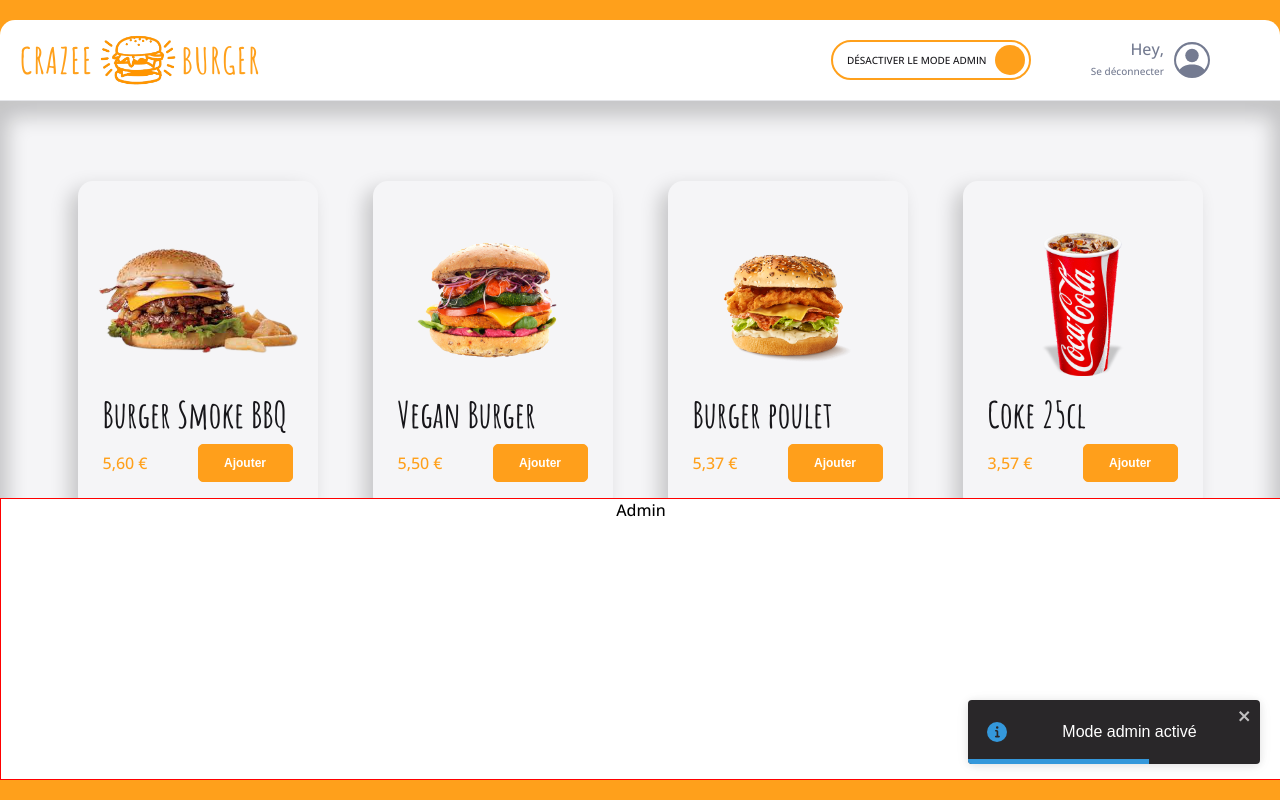
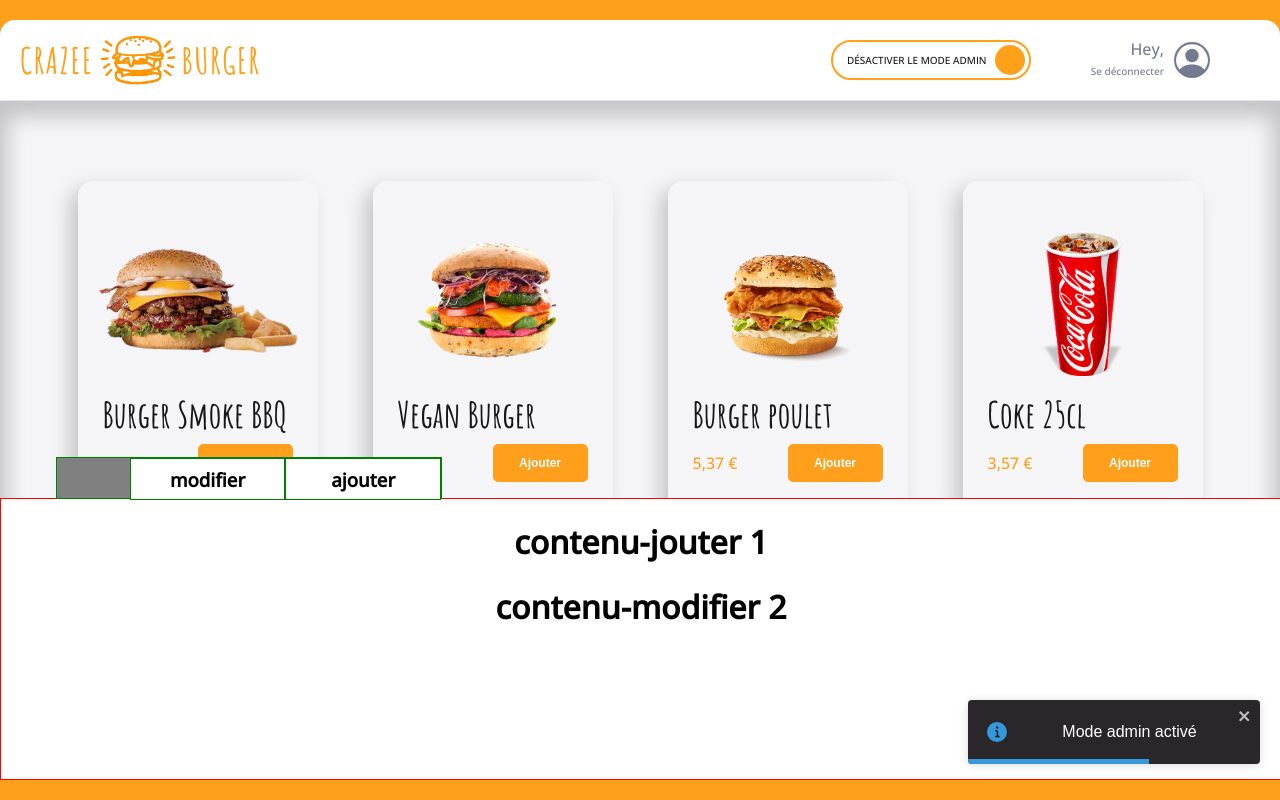
Before and after one commit to Tshoms/mrtshomsburger, a React (Create React App) app: page /Orderpage/1 in a window 1280 px wide. Both pictures are taken after a click on the label 930 px from the left and 60 px from the top of the page. Built offline with nearby package versions, Linux system fonts and the light colour scheme; grey boxes are pictures that could not be loaded.

Commit message:
feature/F07: Admin > Add Tabs/contenu container

```diff
--- a/src/components/pages/order/Main/Admin/Admin.js
+++ b/src/components/pages/order/Main/Admin/Admin.js
@@ -2,7 +2,28 @@
 import styled from "styled-components";
 
 export default function Admin() {
-  return <Adminstyled>Admin</Adminstyled>;
+  return (
+    <Adminstyled>
+      <div className="container-tabs">
+        <div className="bloc-tabs">
+          <div className="tabs-button-add">
+            <h3>ajouter</h3>
+          </div>
+          <div className="tabs-button-modif">
+            <h3>modifier</h3>
+          </div>
+        </div>
+        <div className="bloc-contenu-tabs">
+          <div className="tabs-add">
+            <h1>contenu-jouter 1</h1>
+          </div>
+          <div className="tabs-modif">
+            <h1>contenu-modifier 2</h1>
+          </div>
+        </div>
+      </div>
+    </Adminstyled>
+  );
 }
 
 const Adminstyled = styled.div`
@@ -12,4 +33,46 @@
   background-color: white;
   position: absolute; /* imporant pour le composant <Admin/> */
   bottom: 0;
+
+  .container-tabs {
+    height: 100%;
+    width: 100%;
+    position: relative;
+    .bloc-tabs {
+      display: flex;
+      flex-direction: row-reverse;
+      height: 40px;
+      width: 30%;
+      border: 1px solid green;
+      background: grey;
+      position: absolute;
+      top: -63px;
+      left: 55px;
+
+      .tabs-button-add {
+        display: flex;
+        height: 100%;
+        width: 40%;
+        align-items: center;
+        justify-content: center;
+        background-color: white;
+        border: 1px solid green;
+      }
+      .tabs-button-modif {
+        display: flex;
+        height: 100%;
+        width: 40%;
+        align-items: center;
+        justify-content: center;
+        background-color: white;
+        border: 1px solid green;
+      }
+    }
+
+    .tabs-add {
+    }
+
+    .tabs-modif {
+    }
+  }
 `;
```
